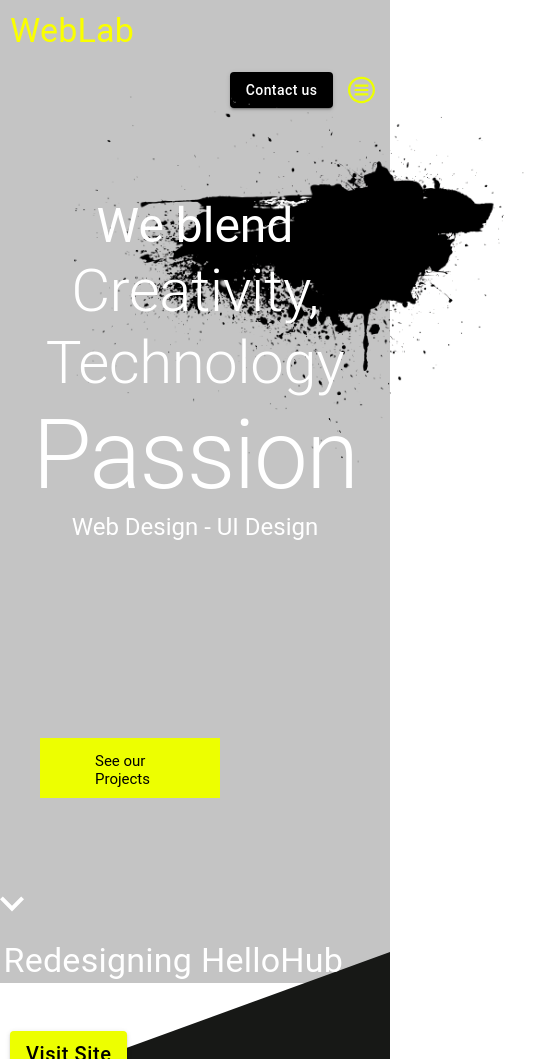
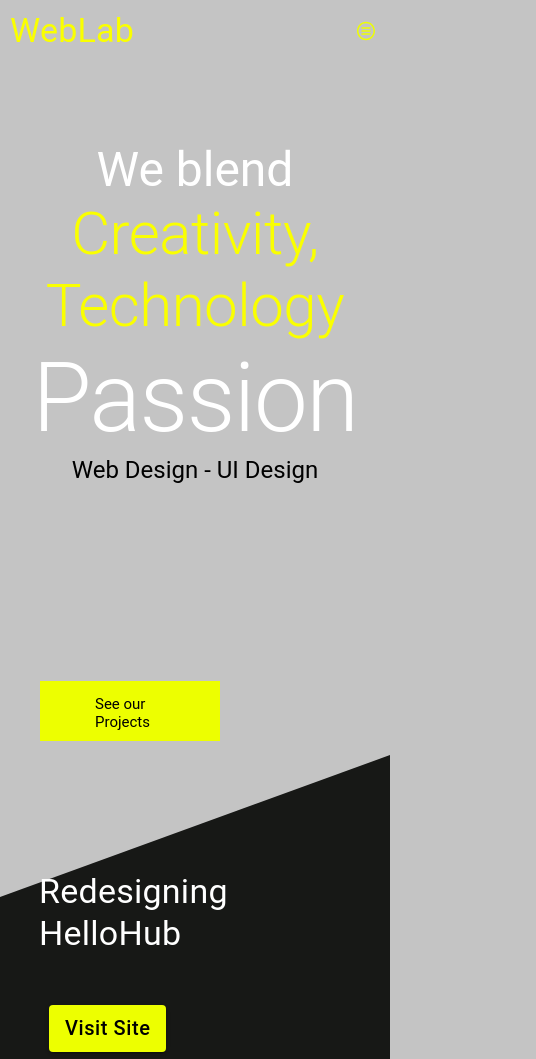
Before and after one commit to Viki-Robles/webdesign, a Gatsby site: page / in a window 390 px wide. Shown: the top 1059 px of the page, 536 px wide, since content can reach past the window. Built offline with nearby package versions, Linux system fonts and the light colour scheme; Gatsby itself is replaced by a stand-in of ours.

Commit message:
:feat: fixed sizes for all screens

```diff
--- a/package.json
+++ b/package.json
@@ -14,11 +14,14 @@
     "gatsby-plugin-offline": "^3.3.3",
     "gatsby-plugin-react-helmet": "^3.3.14",
     "gatsby-plugin-sharp": "^2.7.1",
+    "gatsby-remark-prismjs": "^3.8.0",
     "gatsby-source-filesystem": "^2.4.2",
     "gatsby-theme-material-ui": "^1.0.13",
+    "gatsby-transformer-remark": "^2.11.0",
     "gatsby-transformer-sharp": "^2.5.21",
     "liquid-button": "^0.1.9",
     "material-paper": "0.0.8",
+    "prismjs": "^1.22.0",
     "prop-types": "^15.7.2",
     "react": "^16.12.0",
     "react-dom": "^16.12.0",
--- a/src/components/about.js
+++ b/src/components/about.js
@@ -2,6 +2,7 @@ import React from 'react';
 import { Grid, Typography } from '@material-ui/core';
 import { makeStyles } from '@material-ui/core/styles';
 import picture from '../images/aboutpicture.png';
+import { createMuiTheme, ThemeProvider } from '@material-ui/core/styles';
 
 const useStyles = makeStyles((theme) => ({
     about: {
@@ -11,38 +12,66 @@ const useStyles = makeStyles((theme) => ({
     typography: {
         paddingRight: '11.1111%',
         paddingLeft: '5.55556%',
-        textAlign:'right',
+        textAlign: 'right',
     },
     title: {
-        textAlign:'center',
-        paddingTop:'35%'
+        textAlign: 'center',
+        color:'black'
     },
     aboutContainer: {
-        backgroundColor:'white'
+        backgroundColor: 'white',
+        [theme.breakpoints.down('sm')]: {
+            paddingTop:'120%',
+          },
+          [theme.breakpoints.up('md')]: {
+            paddingTop:'45%',
+          },
+          [theme.breakpoints.up('lg')]: {
+            paddingTop:'30%',
+          }
     },
     typographyMiddle: {
-        color:'#EDFF00'
+        color: '#EDFF00'
+    },
+    picture: {
+        width: '100%'
+    },
+    paragraph: {
+        [theme.breakpoints.down('xs')]: {
+            textAlign:'center'
+          },
+          [theme.breakpoints.up('md')]: {
+            textAlign:'left'
+          },
+          [theme.breakpoints.up('lg')]: {
+            textAlign:'right',
+            padding:'50px'
+          }
     }
 }))
+const theme = createMuiTheme();
+
 
 
 export default function About() {
     const classes = useStyles();
 
     return (
-        <Grid className={classes.aboutContainer}>
+        <Grid className={classes.aboutContainer} xs={12}>
+            <ThemeProvider theme={theme}>
                 <Typography variant='h3' component='h3' className={classes.title}>About me</Typography>
-        <Grid container md={12} className={classes.about}>
+            </ThemeProvider>
+            <Grid container md={12} className={classes.about} xs={12}>
                 <Grid container md={3} className={classes.typography}>
                     <Typography variant='h4' component='h4'>WEB DESIGN LONDON </Typography>
                     <Typography variant='h3' component='h3' className={classes.typographyMiddle}>WEBSITE DESIGN </Typography>
                     <Typography variant='h4' component='h4'>WEB AGENCY LONDON</Typography>
                 </Grid>
                 <Grid container md={3}>
-                    <img src={picture}/>
+                    <img src={picture} className={classes.picture} />
                 </Grid>
 
-            <Grid container md={6} className={classes.typography} direction='column'>
+                <Grid container md={6} className={classes.paragraph} direction='column'>
                     <Typography>
                         Your London web design agency
                         We are a London web design company delivering stunning,
--- a/src/components/header.js
+++ b/src/components/header.js
@@ -13,14 +13,20 @@ const useStyles = makeStyles((theme) => ({
     backgroundColor:'black',
     color:'white',
     textTransform: 'none',
-    margin:'10px'
+    margin:'10px',
+    [theme.breakpoints.down('xs')]: {
+      display:'none'
+    },
   },
   menuicon: {
     margin:'5px',
-    width:'7%'
+    [theme.breakpoints.down('sm')]: {
+      width:'10%',
+    },
+
   },
   headersubcontainer: {
-    paddingRight:'10px'
+    paddingRight:'10px',
   },
   headerTitle: {
     padding:'10px 0 10px 10px',
@@ -36,8 +42,8 @@ export default function Header() {
 
   return (
     <Grid container md={12} className={classes.header}>
-      <Grid container md={6} className={classes.headerTitle}><Typography variant='h4' component='h3'>WebLab</Typography></Grid>
-      <Grid container md={6} justify='flex-end' className={classes.headersubcontainer}>
+      <Grid container md={6} className={classes.headerTitle} xs={6}><Typography variant='h4' component='h3'>WebLab</Typography></Grid>
+      <Grid container md={6} justify='flex-end' className={classes.headersubcontainer} xs={6}>
         <Button variant="contained" color={'primary'} className={classes.button}>Contact us</Button>
         <img src={menuicon} className={classes.menuicon}/>
       </Grid>
--- a/src/components/hero.js
+++ b/src/components/hero.js
@@ -3,8 +3,7 @@ import { Grid, Typography } from '@material-ui/core';
 import { makeStyles } from '@material-ui/core/styles';
 import black from '../images/black.png';
 import styles from './hero.module.css';
-// import { positions } from '@material-ui/system';
-import Box from '@material-ui/core/Box';
+import { createMuiTheme, ThemeProvider } from '@material-ui/core/styles';
 
 
 const useStyles = makeStyles((theme) => ({
@@ -24,28 +23,78 @@ const useStyles = makeStyles((theme) => ({
     },
     buttonContainer: {
         backgroundColor: '#C4C4C4',
-        paddingBottom: '140px',
         paddingLeft: '80px',
     },
-    typography: {
-        color: 'white'
-    },
+
 
 }))
 
+const theme = createMuiTheme();
+theme.typography.h3 = {
+    fontSize: '3rem',
+    color:'white',
+    [theme.breakpoints.down('sm')]: {
+        fontSize: '3rem',
+    },
+    [theme.breakpoints.up('md')]: {
+        color:'white',
+        fontSize: '5rem',
+
+    },
+};
+
+theme.typography.h2 = {
+    fontSize: '3.3rem',
+    color:'#FAFF00',
+    [theme.breakpoints.down('sm')]: {
+        fontSize: '3rem',
+    },
+    [theme.breakpoints.up('md')]: {
+        color:'white',
+        fontSize: '5rem',
+
+    },
+};
+
+theme.typography.h1 = {
+    fontSize: '3.3rem',
+    color:'white',
+    [theme.breakpoints.down('sm')]: {
+        fontSize: '3rem',
+    },
+    [theme.breakpoints.up('md')]: {
+        color:'white',
+        fontSize: '5rem',
+
+    },
+};
+
+theme.typography.h5 = {
+    fontSize: '1rem',
+    color:'black',
+    [theme.breakpoints.up('sm')]: {
+        fontSize: '3rem',
+    },
+    [theme.breakpoints.up('md')]: {
+        fontSize: '2rem',
+        color:'white'
+    },
+};
 export default function Hero() {
     const classes = useStyles();
     return (
         <>
-            <Grid container md={12} className={classes.hero} direction='row'>
-                <Grid container md={12} direction='column' className={classes.heroText}>
+            <Grid container md={12} className={classes.hero} direction='row' sm={12}>
+                <Grid container md={12} direction='column' className={classes.heroText} sm={12}>
+                <ThemeProvider theme={theme}>
                     <Typography variant='h3' component='h3' className={classes.typography}>We blend</Typography>
                     <Typography variant='h2' component='h2' className={classes.typography}>Creativity, Technology</Typography>
                     <Typography variant='h1' component='h1' className={classes.typography}>Passion</Typography>
                     <Typography variant='h5' component='h5' className={classes.typography}>Web Design - UI Design</Typography>
+                    </ThemeProvider>
                 </Grid>
 
-                <Box
+                {/* <Box
                     color="text.primary"
                     p={1}
                     position="absolute"
@@ -53,7 +102,7 @@ export default function Hero() {
                     left="17%"
                     zIndex={1}>
                 <img src={black} className={classes.picture} alt='' />
-                    </Box>
+                    </Box> */}
 
 
             </Grid>
--- a/src/components/hero.module.css
+++ b/src/components/hero.module.css
@@ -1,5 +1,8 @@
-* { margin:0; padding:0; box-sizing:border-box; }
+* { margin:0; padding:0; box-sizing:border-box;}
 
+* html {
+    background-color:#C4C4C4;
+}
 
 .button {
     position: relative;
--- a/src/components/layout.css
+++ b/src/components/layout.css
@@ -1,15 +1,34 @@
-html {
+
+body {
+  margin: 0;
+  -webkit-font-smoothing: antialiased;
+  -moz-osx-font-smoothing: grayscale;
+  background: #C4C4C4;
+  font-family: georgia, serif;
+  font-weight: normal;
+  word-wrap: break-word;
+  font-kerning: normal;
+  -moz-font-feature-settings: "kern", "liga", "clig", "calt";
+  -ms-font-feature-settings: "kern", "liga", "clig", "calt";
+  -webkit-font-feature-settings: "kern", "liga", "clig", "calt";
+  font-feature-settings: "kern", "liga", "clig", "calt";
+}
+
+
+
+/* html {
   -ms-text-size-adjust: 100%;
   -webkit-text-size-adjust: 100%;
   font: 112.5%/1.45em georgia, serif, sans-serif;
   box-sizing: border-box;
   overflow-y: scroll;
+  background-color: #C4C4C4;
 }
 body {
   margin: 0;
   -webkit-font-smoothing: antialiased;
   -moz-osx-font-smoothing: grayscale;
-  color: hsla(0, 0%, 0%, 0.8);
+  color: #C4C4C4;
   font-family: georgia, serif;
   font-weight: normal;
   word-wrap: break-word;
@@ -594,4 +613,4 @@ pre tt:after {
   html {
     font-size: 100%;
   }
-}
+} */
--- a/src/components/layout.js
+++ b/src/components/layout.js
@@ -1,3 +1,14 @@
+
+
+import React from "react"
+import "./layout.css"
+
+
+export default function Layout({ children }) {
+  return <div>{children}</div>
+}
+
+
 // /**
 //  * Layout component that queries for data
 //  * with Gatsby's useStaticQuery component
@@ -8,8 +19,6 @@
 // import React from "react"
 // import PropTypes from "prop-types"
 // import { useStaticQuery, graphql } from "gatsby"
-
-// import Header from "./header"
 
 
 // const Layout = ({ children }) => {
--- a/src/components/main.js
+++ b/src/components/main.js
@@ -2,12 +2,13 @@ import React from 'react';
 import {Grid, Typography} from '@material-ui/core';
 import { makeStyles } from '@material-ui/core/styles';
 import breza from '../images/phone.png';
-import hellohub from '../images/phone.png';
+import hellohub from '../images/phone.svg';
 import Button from "@material-ui/core/Button"
 import Image from '../images/background.png';
 import layers from '../images/layers.png';
 import styles from './main.module.css';
 import arrow from '../images/arrow.svg';
+import { createMuiTheme, ThemeProvider } from '@material-ui/core/styles';
 
 const data = [
     {picture: hellohub, text: [{firstText:'Redesigning HelloHub'}, {secondText:'Web Design - UI'}]},
@@ -17,21 +18,28 @@ const data = [
 
 const useStyles = makeStyles((theme) => ({
     container: {
-        paddingTop:'45%',
-        paddingBottom:'12%',
         margin: '0',
         padding: '0',
         position: 'relative',
         maxWidth: '900px',
         transform: 'skew(0deg, 20deg)',
-        textAlign:'center'
+        textAlign:'center',
+        [theme.breakpoints.down('xs')]: {
+            paddingTop:'110%'
+          },
+          [theme.breakpoints.up('md')]: {
+            paddingTop:'45%',
+          },
+          [theme.breakpoints.up('lg')]: {
+            paddingTop:'30%',
+          }
 
     },
     picture: {
         borderRadius:'10px',
         width:'100%',
         textAlign:'center',
-        marginLeft:'20px'
+
 
     },
     pictureContainer: {
@@ -40,15 +48,16 @@ const useStyles = makeStyles((theme) => ({
     },
     text: {
         color: 'white',
-        textAlign:'center'
+
     },
     main: {
         paddingRight: '11.1111%',
+        paddingLeft:'10%',
         justifyContent:'center'
     },
     title: {
         color:'black',
-        textAlign:'center',
+
         padding:'100px 0 0 0',
         fontWeight:'bold'
     },
@@ -70,11 +79,26 @@ const useStyles = makeStyles((theme) => ({
       },
       arrow: {
           textAlign:'left',
-          paddingBottom:'20px'
+          paddingBottom:'20px',
+          [theme.breakpoints.down('xs')]: {
+            display:'none'
+          },
       }
 
 }))
-
+const theme = createMuiTheme();
+theme.typography.h4 = {
+    fontSize: '30px',
+    textAlign: 'left',
+    '@media (min-width:600px)': {
+        fontSize: '3vw',
+        textAlign: 'left',
+    },
+    [theme.breakpoints.up('md')]: {
+        fontSize: '3vw',
+        textAlign: 'left',
+    },
+};
 
 
 export default function Main() {
@@ -84,7 +108,7 @@ export default function Main() {
         <>
         <div className={styles.section}>
         {/* <Grid className={classes.background}> */}
-        <Grid container md={12} className={classes.container} justify="space-between">
+        <Grid container md={12} className={classes.container} justify="space-between" xs={12} sm={12}>
             {
                 data.map(({ picture, text:[{firstText, secondText}] }, index) => {
                     const reverseItems = index % 2 === 0;
@@ -92,6 +116,7 @@ export default function Main() {
                        <Grid container direction={reverseItems ? 'row-reverse' : ''}>
                         <Grid
                             md={6}
+                            sm={6}
                             className={classes.main}
                             container
                             direction="column">
@@ -99,12 +124,14 @@ export default function Main() {
                             <Grid className={classes.arrow}>
                             <img src={arrow}/>
                             </Grid>
+                            <ThemeProvider theme={theme}>
                             <Typography component='h4'
                                 variant='h4'
                                 className={classes.text}>{firstText}</Typography>
                                 <Typography component='h3'
                                 variant='h3'
                                 className={classes.text}>{secondText}</Typography>
+                            </ThemeProvider>
                         </Grid>
                         <Grid className={classes.buttonContainer}>
                         <Button variant="contained" color={'primary'} className={classes.button}>Visit Site</Button>
@@ -112,6 +139,8 @@ export default function Main() {
                         </Grid>
                         <Grid
                             md={6}
+                            sm={6}
+
                             className={classes.pictureContainer}
                             direction="column">
                             <img src={picture} className={classes.picture} />
--- a/src/components/main.module.css
+++ b/src/components/main.module.css
@@ -6,3 +6,7 @@
         align-items: center;
         transform: skew(0deg, -20deg) translateY(40px);
 }
+
+@media(min-width:600px) {
+
+}
--- a/src/pages/index.js
+++ b/src/pages/index.js
@@ -5,16 +5,20 @@ import Hero from '../components/hero';
 import Main from '../components/main';
 import About from '../components/about';
 import Form from '../components/form';
+import Layout from "../components/layout"
 
 const IndexPage = () => (
  <>
+<Layout>
     <Header/>
     <Hero/>
     <Main/>
     <About/>
     <Form/>
+    </Layout>
     {/* <Link to="/page-2/">Go to page 2</Link> <br />
     <Link to="/using-typescript/">Go to "Using TypeScript"</Link> */}
+
 </>
 )
 
```
Also changed, not shown: gatsby-config.js (+23 -0 lines), src/components/index.css (added), src/images/phone.svg (added), 1 other file. Lines whose indentation alone changed are shown as unchanged.
